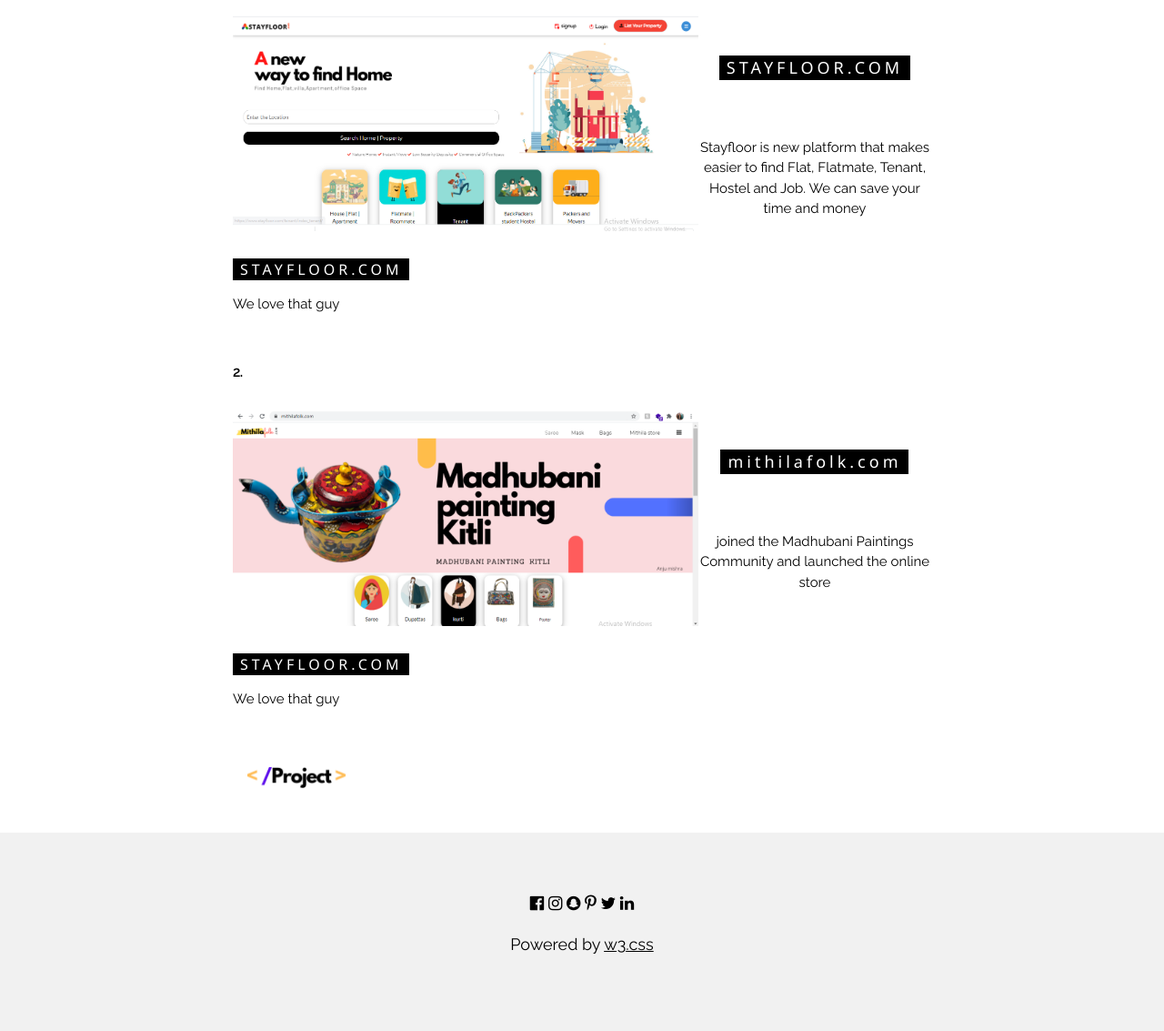
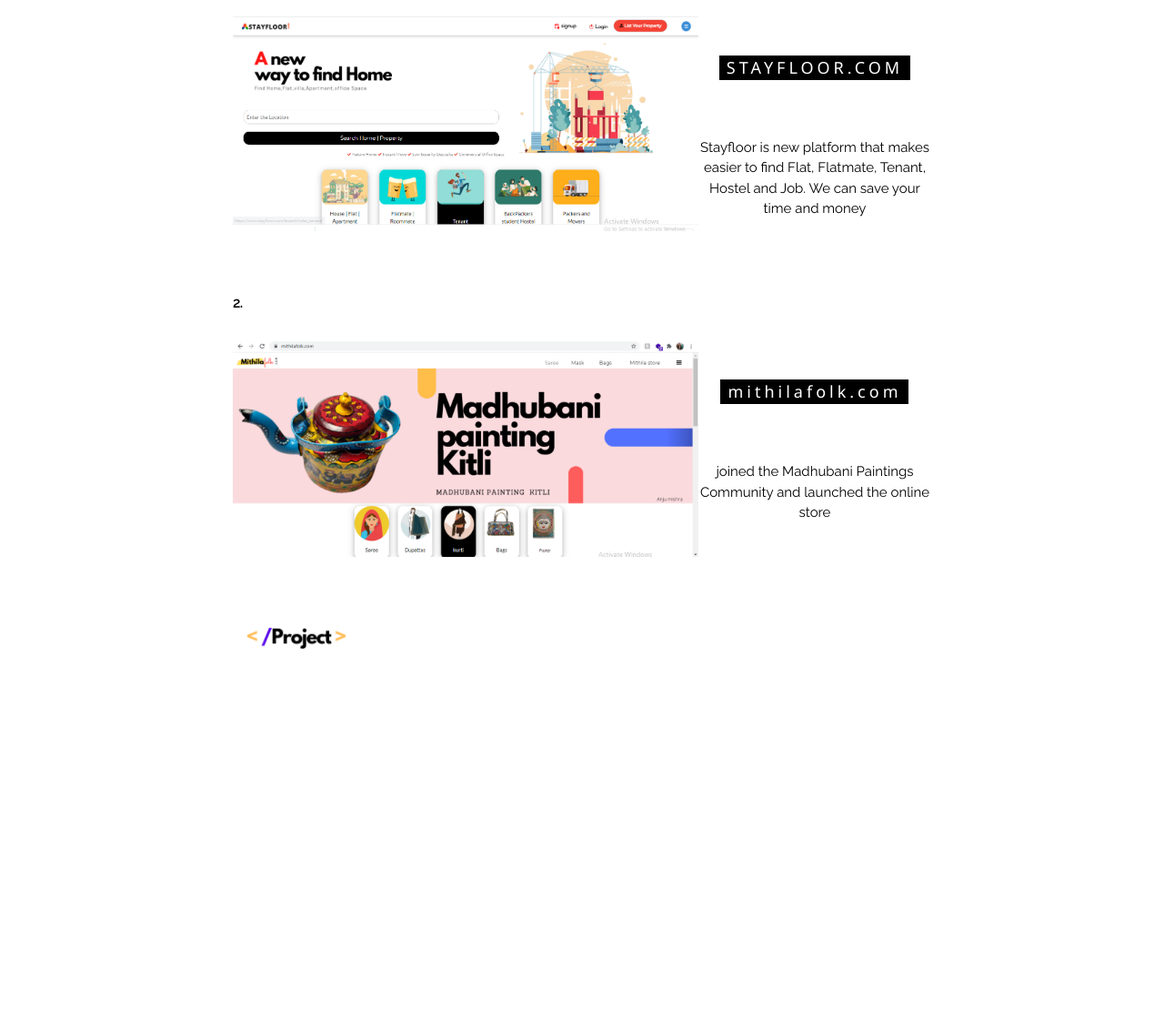
Before and after one commit to errorLAD/iabhi.tech, a plain HTML site: page product.html in a window 1280 px wide. Shown: the part 334-1467 px from the top of the page at 91% size. After the commit the page ends 1096 px from the top, so only its background shows below. Drawn offline with nearby package versions, Linux system fonts and the light colour scheme.

Commit message:
Update product.html

```diff
--- a/product.html
+++ b/product.html
@@ -1,6 +1,6 @@
 <!DOCTYPE html>
 <html>
-<title>W3.CSS Template</title>
+<title>Project</title>
 <meta charset="UTF-8">
 <meta name="viewport" content="width=device-width, initial-scale=1">
 <link rel="stylesheet" href="https://www.w3schools.com/w3css/4/w3.css">
@@ -50,27 +50,9 @@ h1 {letter-spacing: 6px}
     <p class=''>Stayfloor is new platform that makes easier to find Flat, Flatmate, Tenant, Hostel and Job. We can save your time and money </p>
   </div>
 </div>
-
-
-
-
-
-
-
-
-
-
-
-
-
-
       </P>
     </div>
-    <div class="flip-card-back">
-      <h6><span class="w3-tag w3-wide">STAYFLOOR.COM</span></h6>
 
-      <p>We love that guy</P>
-    </div>
   </div>
 </div>
     </p>
@@ -94,11 +76,7 @@ h1 {letter-spacing: 6px}
 
       </P>
     </div>
-    <div class="flip-card-back">
-      <h6><span class="w3-tag w3-wide">STAYFLOOR.COM</span></h6>
 
-      <p>We love that guy</P>
-    </div>
   </div>
 </div>
     </p>
@@ -108,16 +86,7 @@ h1 {letter-spacing: 6px}
 
 </div>
 
-<!-- Footer -->
-<footer class="w3-container w3-padding-64 w3-light-grey w3-center w3-large">
-  <i class="fa fa-facebook-official w3-hover-opacity"></i>
-  <i class="fa fa-instagram w3-hover-opacity"></i>
-  <i class="fa fa-snapchat w3-hover-opacity"></i>
-  <i class="fa fa-pinterest-p w3-hover-opacity"></i>
-  <i class="fa fa-twitter w3-hover-opacity"></i>
-  <i class="fa fa-linkedin w3-hover-opacity"></i>
-  <p>Powered by <a href="https://www.w3schools.com/w3css/default.asp" target="_blank" class="w3-hover-text-green">w3.css</a></p>
-</footer>
+
 
 </body>
 </html>
```
